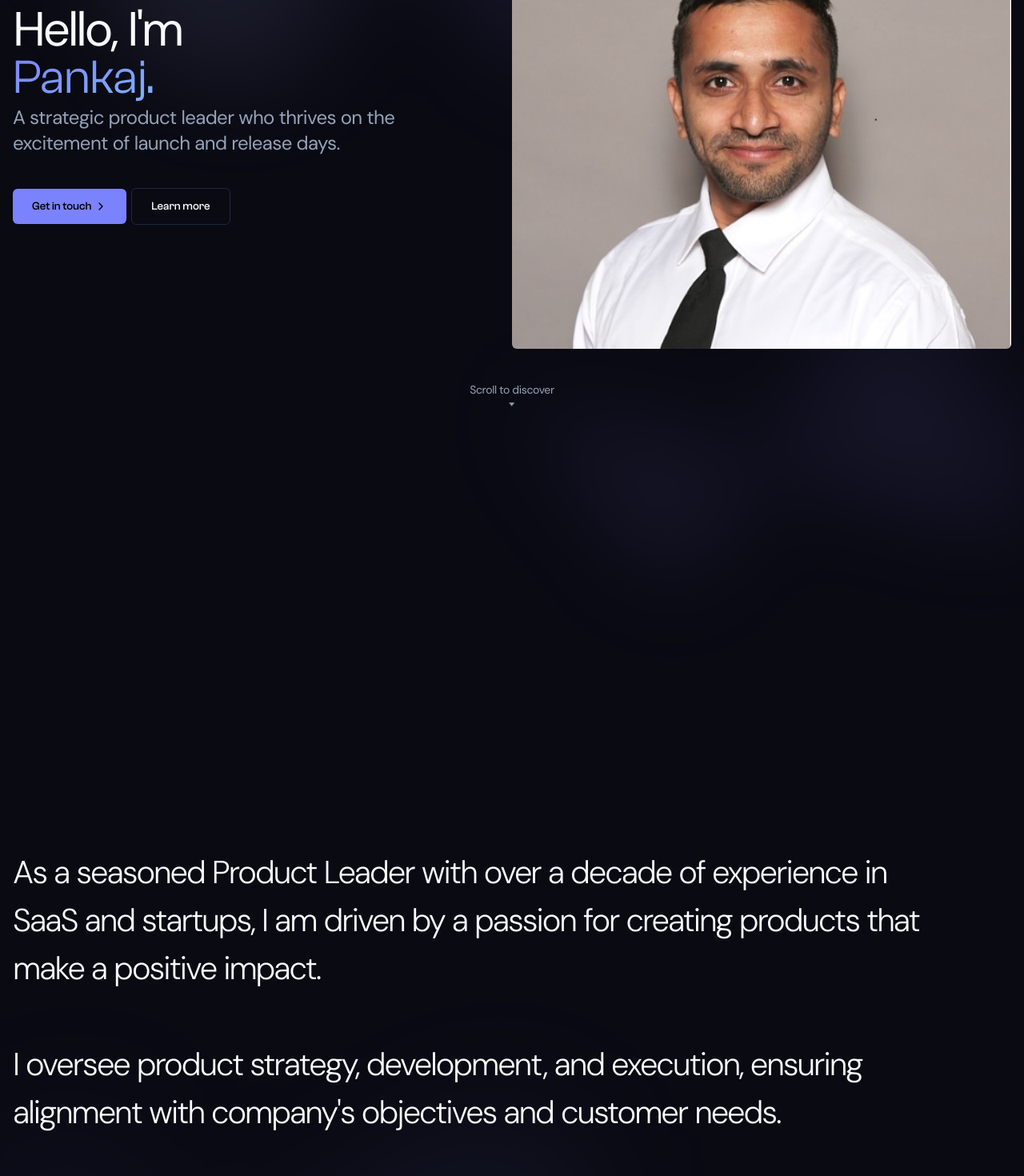
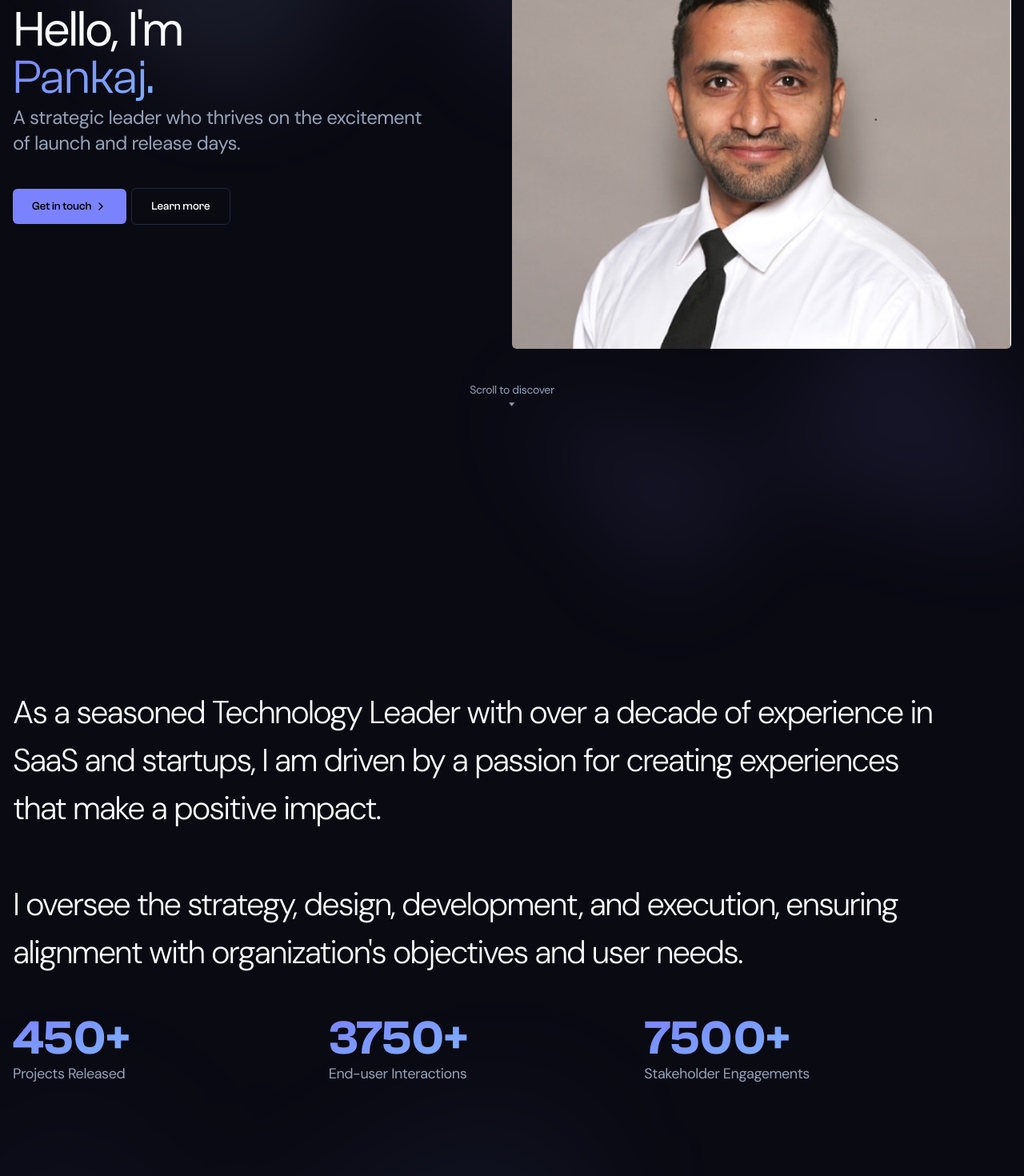
Before and after one commit to pmpankaj/folio, a Next.js app: page / in a window 1280 px wide. Shown: the part 260-1730 px from the top of the page at 80% size. Built offline with nearby package versions, Linux system fonts and the light colour scheme.

Commit message:
Updating the pages to reflect technology focus instead of Product.

```diff
--- a/src/lib/utils.ts
+++ b/src/lib/utils.ts
@@ -12,6 +12,5 @@ export function scrollTo(element: Element | null) {
   element.scrollIntoView({
     behavior: "smooth",
     block: "center",
-    inline: "center",
   });
 }
--- a/src/pages/index.tsx
+++ b/src/pages/index.tsx
@@ -1,5 +1,5 @@
 import Container from "@/components/Container";
-import { useEffect, useRef, Suspense, useState } from "react";
+import { useEffect, useRef, useState } from "react";
 import styles from "@/styles/Home.module.css";
 import { Button } from "@/components/ui/button";
 import {
@@ -20,35 +20,35 @@ import VanillaTilt from "vanilla-tilt";
 import { motion } from "framer-motion";
 
 const aboutStats = [
-  { label: "Features Released", value: "250+" },
-  { label: "Customer Interactions", value: "1750+" },
-  { label: "Stakeholder Engagements", value: "4500+" }
+  { label: "Projects Released", value: "450+" },
+  { label: "End-user Interactions", value: "3750+" },
+  { label: "Stakeholder Engagements", value: "7500+" },
 ];
 
 const projects = [
   {
-    id:1,
+    id: 1,
     title: "This website",
     description: "My 3D Portfolio",
     image: "/assets/portfolio.webm",
     href: "#",
   },
   {
-    id:2,
+    id: 2,
     title: "SFU",
     description: "SFU - Simon Fraser University",
     image: "/assets/sfu.png",
     href: "https://www.sfu.ca",
   },
   {
-    id:3,
+    id: 3,
     title: "Lush",
     description: "Lush - A British Cosmetics Retailer",
     image: "/assets/lush.webm",
     href: "https://www.lush.com/ca/en_ca",
   },
   {
-    id:4,
+    id: 4,
     title: "Urban Analytics - NHSLive",
     description:
       "NHSLive - The tools and intelligence to make better decisions.",
@@ -56,14 +56,14 @@ const projects = [
     href: "https://www.nhslive.ca/",
   },
   {
-    id:5,
+    id: 5,
     title: "Western Forest Products",
-    description: "Western Forest Products Inc. is a Canadian lumber company",
+    description: "Western Forest Products Inc. is a Canadian lumber company.",
     image: "/assets/wfp.png",
     href: "https://www.westernforest.com/",
   },
   {
-    id:6,
+    id: 6,
     title: "AmbiMi",
     description: "AmbiMi - On-Demand Staffing Solution",
     image: "/assets/ambimi.webm",
@@ -73,39 +73,39 @@ const projects = [
 
 const services = [
   {
-    service: "Crafting Product Strategy",
+    service: "Crafting the Strategy",
     description:
-      "As a strategic thinker, plotting the course for the product's journey. I analyze market trends, pore over customer feedback, and identify opportunities for improvement.",
+      "As a strategic thinker, I work with clients to understand their business goals. I analyze market trends, pore over customer feedback, and identify opportunities for improvement.",
     icon: Target,
   },
   {
     service: "Planning the Roadmap",
     description:
-      "Like plotting a cross-country road trip, I map out the features and enhancements the product will roll out over time. It's all about prioritizing what matters most to users and the business.",
+      "Like plotting a cross-country road trip, I map out the upgrades and enhancements that will roll out over time. It's all about prioritizing what matters most to the business and the end-users.",
     icon: LandPlot,
   },
   {
     service: "Collaborating like Champions",
     description:
-      "I work with cross-functional teams to deliver high-quality products. I help engineers, designers, marketers, and sales teams to bring the product to life. It's all about that synergy.",
+      "I work with cross-functional teams to deliver high-quality outcomes. I help managers, engineers, designers, marketers, and sales teams to bring the technology to life. It's all about that synergy.",
     icon: UserCheck,
   },
   {
     service: "Overseeing Development",
     description:
-      "I am responsible for leading and motivating the development team to deliver high-quality products. I provide clear direction, manage expectations, and ensure that the team is aligned with the product vision.",
+      "I am responsible for starting, leading and motivating the development teams to deliver high-quality results. I provide clear direction, manage expectations, and ensure that the team is aligned with the vision.",
     icon: MonitorSmartphone,
   },
   {
     service: "Launching with Pizzazz",
     description:
-      "I am the mastermind behind the big reveal. I collaborate to craft the perfect launch strategy. My goal is to ensure that the product not only shines but also meets the needs and expectations of our target market.",
+      "I am the mastermind behind the big reveal. I collaborate to craft the perfect launch strategy. My goal is to ensure that the release not only shines but also meets the needs and expectations of our end users.",
     icon: Rocket,
   },
   {
     service: "Learning and Growing",
     description:
-      "I am dedicated to data-driven decision-making. I meticulously analyze metrics and user feedback to identify opportunities for product improvement and ensure that it remains relevant and aligned with customer needs.",
+      "I am dedicated to data-driven decision-making. I meticulously analyze metrics and user feedback to identify opportunities for improvements and ensure that they remain relevant and aligned with user needs.",
     icon: Shrub,
   },
 ];
@@ -201,8 +201,8 @@ export default function Home() {
                 data-scroll-speed=".5"
                 className="mt-1 max-w-lg text-2xl tracking-tight text-muted-foreground"
               >
-                A strategic product leader who thrives on the excitement of
-                launch and release days.
+                A strategic leader who thrives on the excitement of launch and
+                release days.
               </p>
             </div>
             <span
@@ -234,6 +234,7 @@ export default function Home() {
               <TriangleDownIcon className="mt-1 animate-bounce" />
             </div>
           </div>
+
           <Image
             src="/assets/profile.jpg"
             alt="Pankaj Tiwari Profile Picture"
@@ -248,18 +249,19 @@ export default function Home() {
         <section id="about" data-scroll-section>
           <div
             data-scroll
-            data-scroll-speed=".5"
+            data-scroll-speed=".25"
             data-scroll-position="top"
             className="my-14 flex max-w-6xl flex-col justify-start space-y-10"
           >
             <h2 className="py-16  pb-2 text-left text-3xl font-light leading-normal tracking-tighter text-foreground xl:text-[40px]">
-              As a seasoned Product Leader with over a decade of experience in
-              SaaS and startups, I am driven by a passion for creating products
-              that make a positive impact.
+              As a seasoned Technology Leader with over a decade of experience
+              in SaaS and startups, I am driven by a passion for creating
+              experiences that make a positive impact.
               <br />
               <br />
-              I oversee product strategy, development, and execution, ensuring
-              alignment with company&apos;s objectives and customer needs.
+              I oversee the strategy, design, development, and execution,
+              ensuring alignment with organization&apos;s objectives and user
+              needs.
               <br />
             </h2>
             <div className="grid grid-cols-2 gap-8 xl:grid-cols-3">
@@ -297,7 +299,7 @@ export default function Home() {
               />
             </div>
           </div>
-          <div data-scroll data-scroll-speed=".5" className="my-64">
+          <div data-scroll data-scroll-speed=".25" className="my-64">
             <span className="text-gradient clash-grotesk text-right text-4xl font-semibold tracking-tighter">
               ✨ Portfolio
             </span>
@@ -310,12 +312,17 @@ export default function Home() {
               systems like CRMs, ERPs, and large-scale web applications. Here
               are some of my favorite ones
             </p>
-            <div className="grid items-center gap-1.5 md:grid-cols-2 xl:grid-cols-3 mt-5">
+            <div className="mt-5 grid items-center gap-1.5 md:grid-cols-2 xl:grid-cols-3">
               {projects.map((project) => (
                 <div key={project.id}>
                   <Card id="tilt">
                     <CardHeader className="p-0">
-                    <Link href={project.href} target="_blank" passHref key={project.id}>
+                      <Link
+                        href={project.href}
+                        target="_blank"
+                        passHref
+                        key={project.id}
+                      >
                         {project.image.endsWith(".webm") ? (
                           <video
                             src={project.image}
@@ -352,12 +359,12 @@ export default function Home() {
         <section id="services" data-scroll-section>
           <div
             data-scroll
-            data-scroll-speed=".5"
+            data-scroll-speed=".25"
             data-scroll-position="top"
             className="my-24 flex flex-col justify-start space-y-5"
           >
             <h2 className="mt-3 text-center text-4xl font-semibold tracking-tight tracking-tighter xl:text-6xl">
-              Product Management Toolkit
+              My Management Toolkit
             </h2>
             <span className="text-gradient clash-grotesk text-center text-xl font-semibold tracking-tighter">
               What I do on a day-to-day basis?
@@ -394,7 +401,7 @@ export default function Home() {
         <section id="contact" data-scroll-section className="my-64">
           <div
             data-scroll
-            data-scroll-speed=".5"
+            data-scroll-speed=".25"
             data-scroll-position="top"
             className="flex flex-col items-center justify-center rounded-lg bg-gradient-to-br from-primary/[6.5%] to-white/5 px-8 py-8 text-center xl:py-24"
           >
@@ -403,7 +410,7 @@ export default function Home() {
               <span className="text-gradient clash-grotesk">together.</span>
             </h2>
             <p className="mt-2 text-base tracking-tight text-muted-foreground xl:text-lg">
-              Are you looking for a Product Leader to help you achieve your
+              Are you looking for a Technology Leader to help you achieve your
               business goals?
             </p>
             <Link href="mailto:contacttiwari@yahoo.com" passHref>
```
Also changed, not shown: 2 other files (tests, documents, lock files or other folders). Lines whose indentation alone changed are shown as unchanged.
